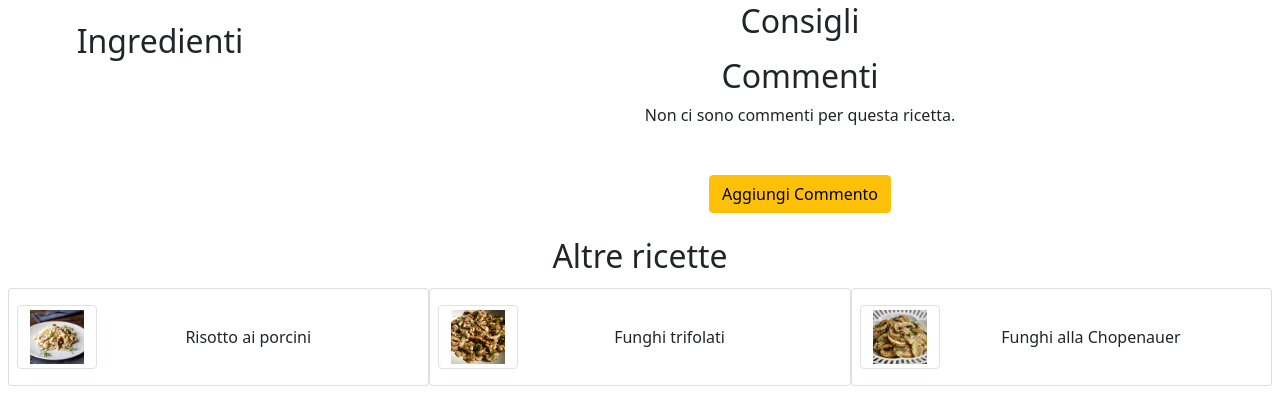
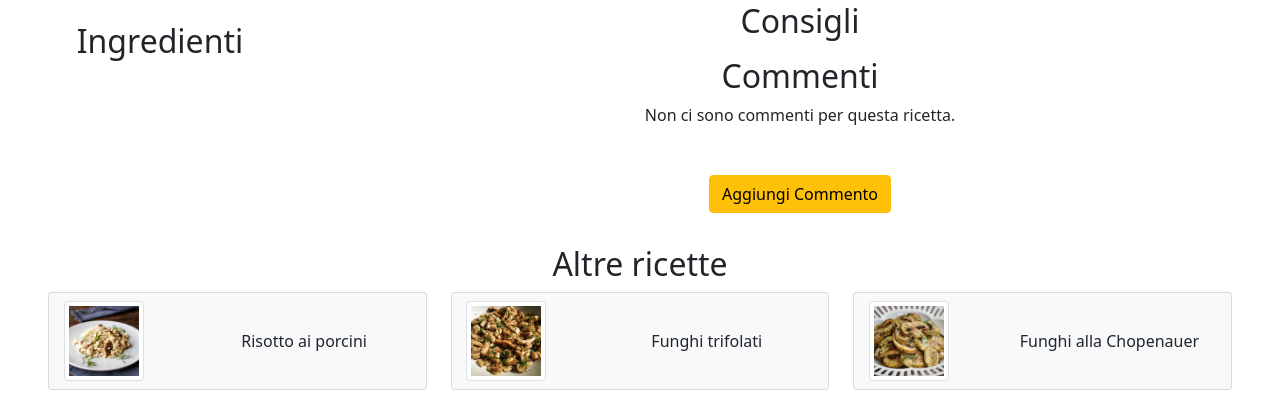
Before and after one commit to DavideMerliUnibo/tecnologieWeb2021---E-Commerce, a PHP site: page /tecnologieWeb2021---E-Commerce/paginaRicetta.php in a window 1280 px wide. Shown: the part 160-573 px from the top of the page. Run offline with PHP 8.4, Linux system fonts and the light colour scheme; data comes from the database, SQL or seed files in the repository; data that the repository does not hold is empty; some libraries are stand-ins or nearby versions.

Commit message:
Modifica visualizzazione della sezione "altre ricette" in pagina ricetta

```diff
--- a/Website/template/paginaRicetta-get.php
+++ b/Website/template/paginaRicetta-get.php
@@ -188,19 +188,24 @@ if (isset($_POST["addComment"]) && isUserLoggedIn()) {
             </div>
         </div>
 
-        <div class="col-12 mx-auto">
+        <div class="container py-2 px-5">
             <h2 class="text-center">Altre ricette</h2>
-            <div class="row flex-nowrap flex-md-wrap text-center g-2 mt-1" id="altreRicetteContainer">
+            <div class="row text-center">
                 <?php
-                $ricette = $dbh->getLatestRecipes(5);
+                $ricette = $dbh->getLatestRecipes(3);
                 foreach ($ricette as $ricetta) : ?>
-                    <div class="card col-4 mt-1 justify-content-around" >
-                        <div class="card-body row">
-
-                            <img class="img-thumbnail col-12 col-md-3" src="<?php echo UPLOAD_DIR . $ricetta['immagine'] ?>" alt="" style="width:5rem" />
-                            <a class="text-dark col-12 col-md-9 align-self-center" style="text-decoration:none;" href="/tecnologieWeb2021---E-Commerce/Website/paginaricetta.php?titoloRicetta=<?php echo $ricetta["titolo"] ?>"><?php echo $ricetta["titolo"] ?></a>
+                <div class="col-4">
+                    <div class="card bg-light ">
+                        <div class="row align-items-center">
+                            <div class="col-12 col-md-4 my-2">
+                                <a href="/tecnologieWeb2021---E-Commerce/Website/paginaricetta.php?titoloRicetta=<?php echo $ricetta["titolo"] ?>"><img class="img-thumbnail col-12 col-md-3" src="<?php echo UPLOAD_DIR . $ricetta['immagine'] ?>" alt="" style="width:5rem" /></a>
+                            </div>
+                            <div class="col-12 col-md-8">
+                                <a class="text-dark col-12 col-md-9 align-self-center" style="text-decoration:none;" href="/tecnologieWeb2021---E-Commerce/Website/paginaricetta.php?titoloRicetta=<?php echo $ricetta["titolo"] ?>"><?php echo $ricetta["titolo"] ?></a>
+                            </div>
                         </div>
                     </div>
+                </div>
                 <?php endforeach; ?>
             </div>
         </div>
```
